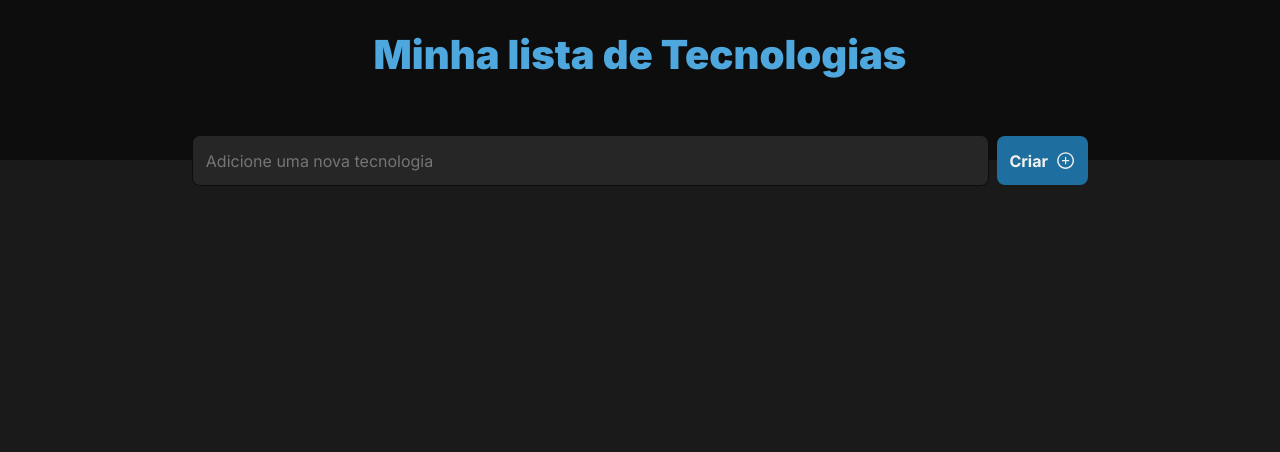
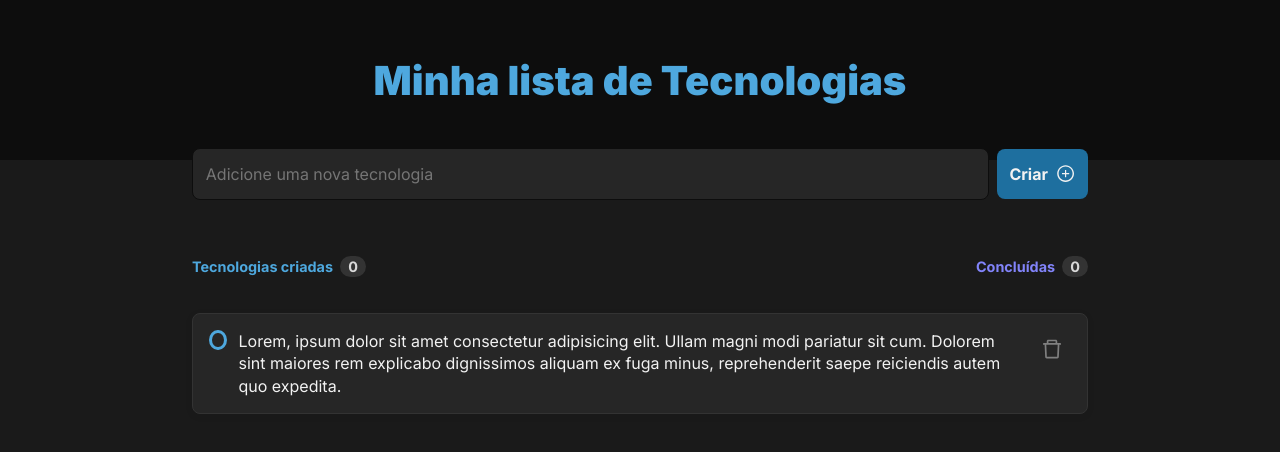
Before and after one commit to Jonathan-Organizationn/Atividade_2_PW2, a React (Create React App) app: page / in a window 1280 px wide. Shown: the top 452 px of the page. Built offline with nearby package versions, Linux system fonts and the light colour scheme.

Commit message:
Finishing component styling

```diff
--- a/src/App.css
+++ b/src/App.css
@@ -8,6 +8,10 @@
 }
 
 .App {
+    display: flex;
+    flex-direction: column;
+    align-items: center;
+    min-height: 100vh;
+    height: 100%;
     background-color: #1A1A1A;
-    height: 100vh;
 }
--- a/src/App.js
+++ b/src/App.js
@@ -1,10 +1,12 @@
 import "./App.css";
+import BoxTask from "./components/BoxTask";
 import Header from "./components/Header";
 
 function App() {
   return (
     <div className="App">
       <Header />
+      <BoxTask />
     </div>
   );
 }
--- /dev/null
+++ b/src/components/BoxTask/index.jsx
@@ -0,0 +1,22 @@
+import Task from "../Task"
+import InputText from "../InputText";
+import Styles from "./style.module.css"
+
+function BoxTask() {
+    return (
+        <>
+        <InputText />
+        <div className={`${Styles.indicator} ${Styles.container}`}>
+            <p>Tecnologias criadas <span>0</span></p>
+            <p style={{color:"#8284FA"}}>Concluídas <span>0</span></p>
+        </div>
+        {/* <div className={`${Styles.boxText} ${Styles.container}`}>
+            <h3>Você ainda não tem tecnologias cadastradas</h3>
+            <p>Crie tecnologia e organize seus itens a fazer</p>
+        </div> */}
+        <Task customClass={Styles.container} />
+        </>
+    )
+}
+
+export default BoxTask
--- /dev/null
+++ b/src/components/BoxTask/style.module.css
@@ -0,0 +1,40 @@
+.container {
+    width: 100%;
+    max-width: 70%;
+    display: flex;
+}
+
+.indicator {
+    justify-content: space-between;
+    margin-top: 6em;
+    margin-bottom: 1.5em;
+}
+
+.indicator p {
+    display: flex;
+    align-items: center;
+    gap: 0.5em;
+    font-size: 0.9em;
+    font-style: normal;
+    font-weight: 700;
+    line-height: normal;
+    color: #4EA8DE;
+}
+
+.indicator p span {
+    padding: 2px 8px;
+    color: #D9D9D9;
+    background-color: #333333;
+    border-radius: 1em;
+}
+
+.boxText {
+    flex-direction: column;
+    align-items: center;
+    padding: 4em 1.5em;
+    border-top: 1px solid #333333;
+    border-radius: 0.5em;
+    font-size: 1em;
+    font-style: normal;
+    color: #808080;
+}
--- a/src/components/Header/index.jsx
+++ b/src/components/Header/index.jsx
@@ -1,11 +1,9 @@
-import InputText from "../InputText";
 import Styles from "./style.module.css";
 
 function Header() {
     return (
         <div className={Styles.background}>
             <p>Minha lista de Tecnologias</p>
-            <InputText />
         </div>
     )
 }
--- a/src/components/Header/style.module.css
+++ b/src/components/Header/style.module.css
@@ -2,7 +2,6 @@
     width: 100%;
     height: 10em;
     display: flex;
-    flex-direction: column;
     justify-content: center;
     align-items: center;
     background-color: #0D0D0D;
--- a/src/components/InputText/index.jsx
+++ b/src/components/InputText/index.jsx
@@ -1,12 +1,29 @@
 import { AiOutlinePlusCircle } from "react-icons/ai";
 import Styles from "./style.module.css";
+import { useState } from "react";
 
 function InputText() {
+  const [input, setInput] = useState("");
+  const [list, setList] = useState([])
+  function addTask(item) {
+    const Item = {
+      id: Math.random(),
+      task: item
+    }
+    setList([...list, Item])
+    setInput("")
+    console.log(list)
+  }
   return (
     <div className={Styles.container}>
-      <input type="text" placeholder="Adicione uma nova tecnologia"/>
-      <button>
-        Criar <AiOutlinePlusCircle style={{fontSize:"1.2em"}}/>
+      <input
+        type="text"
+        placeholder="Adicione uma nova tecnologia"
+        value={input}
+        onChange={(e) => setInput(e.target.value)}
+      />
+      <button onClick={() => addTask(input)}>
+        Criar <AiOutlinePlusCircle style={{ fontSize: "1.2em" }} />
       </button>
     </div>
   );
--- a/src/components/InputText/style.module.css
+++ b/src/components/InputText/style.module.css
@@ -5,8 +5,8 @@
     align-items: center;
     justify-content: center;
     gap: 0.5em;
-    position: relative;
-    top: 35%;
+    position: absolute;
+    top: 18.5%;
 }
 
 .container input {
--- /dev/null
+++ b/src/components/Task/index.jsx
@@ -0,0 +1,17 @@
+import Styles from "./style.module.css"
+import { AiOutlineDelete } from "react-icons/ai"
+
+function Task({customClass}) {
+    return (
+        <>
+        <div className={`${Styles.task} ${customClass}`}>
+            <input type="checkbox" />
+            <label className={Styles.check}></label>
+            <p>Lorem, ipsum dolor sit amet consectetur adipisicing elit. Ullam magni modi pariatur sit cum. Dolorem sint maiores rem explicabo dignissimos aliquam ex fuga minus, reprehenderit saepe reiciendis autem quo expedita.</p>
+            <button><AiOutlineDelete /></button>
+        </div>
+        </>
+    )
+}
+
+export default Task
--- /dev/null
+++ b/src/components/Task/style.module.css
@@ -0,0 +1,67 @@
+.task {
+    display: flex;
+    align-items: flex-start;
+    gap: 12px;
+    margin-top: 0.75em;
+    padding: 1em;
+    border: 1px solid #333333;
+    border-radius: 8px;
+    background-color: #262626;
+    box-shadow: 0 2px 8px 0 rgba(0, 0, 0, 0.06);
+}
+
+.task input {
+    position: absolute;
+    cursor: pointer;
+    opacity: 0;
+    width: 20px;
+    height: 20px;
+    z-index: 1;
+}
+
+.task input:checked ~ .check {
+    border: 3px solid #5E60CE;
+    background-color: #5E60CE;
+}
+
+.task input:checked ~ .check::after {
+    content: "";
+    position: absolute;
+    width: 5px;
+    height: 10px;
+    border: solid #F2F2F2;
+    border-width: 0 3px 3px 0;
+    left: 3px;
+    transform: rotate(40deg);
+}
+
+.task input:checked + label + p {
+    color: #808080;
+    text-decoration: line-through;
+}
+
+.check {
+    position: relative;
+    display: block;
+    height: 20px;
+    width: 30px;
+    border: 3px solid #4EA8DE;
+    border-radius: 50%;
+}
+
+.task p {
+    font-size: 1em;
+    font-style: normal;
+    font-weight: 400;
+    line-height: 140%;
+    color: #F2F2F2;
+}
+
+.task button {
+    background: none;
+    border: none;
+    padding: 0.3em;
+    font-size: 1.5em;
+    color: #808080;
+    cursor: pointer;
+}
```
